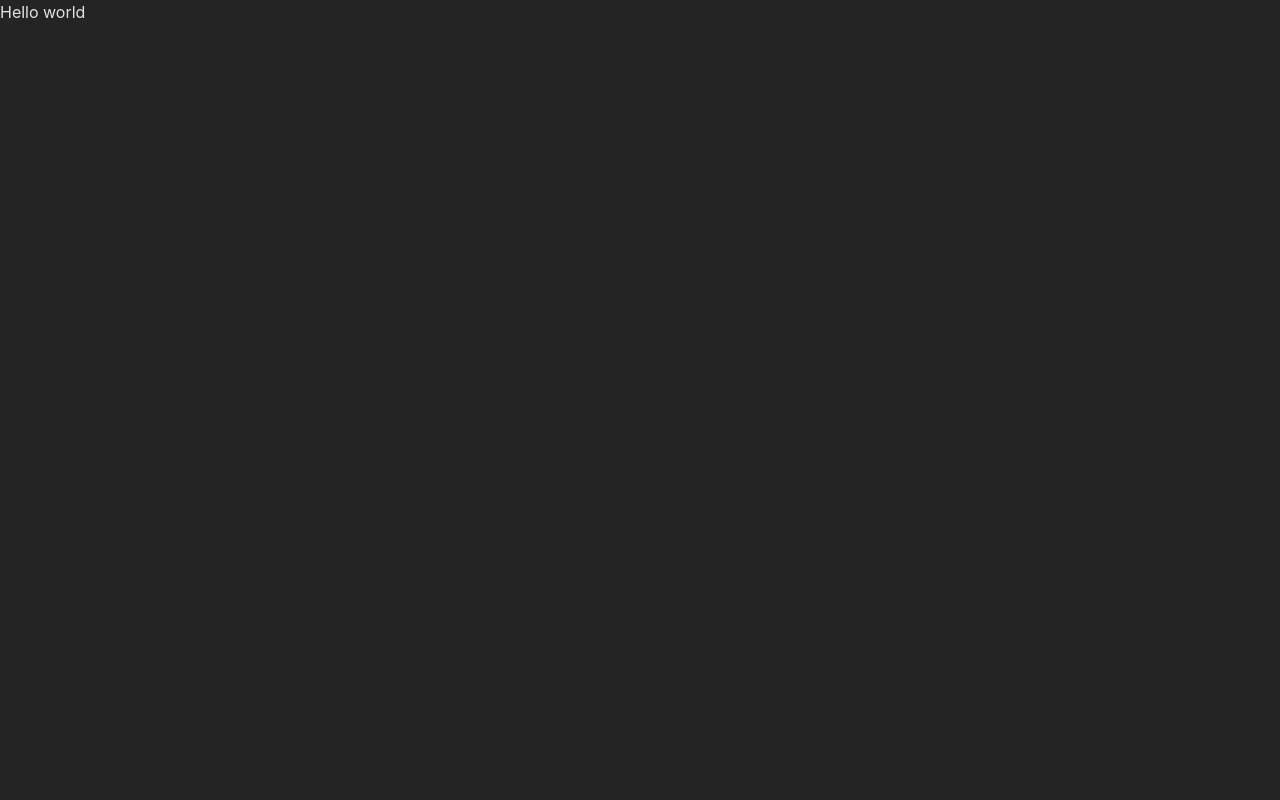
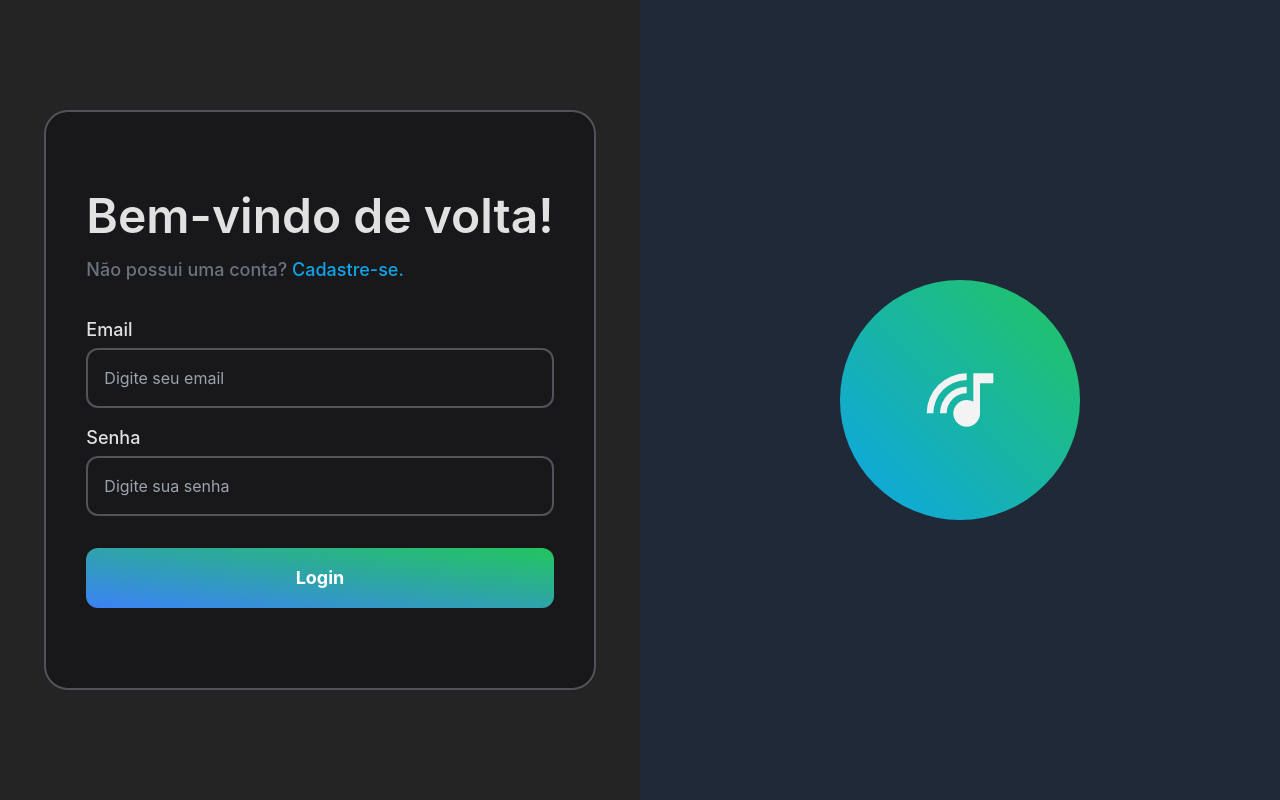
Before and after one commit to Mwrnk/spoticry-front, a React (Vite) app: page /login in a window 1280 px wide. Built offline with nearby package versions, Linux system fonts and the light colour scheme.

Commit message:
feat: adicionar autenticação, rota protegida e funcionalidades de login

```diff
--- a/src/App.jsx
+++ b/src/App.jsx
@@ -1,8 +1,29 @@
+import {
+  BrowserRouter as Router,
+  Route,
+  Routes,
+  Navigate,
+} from "react-router-dom";
+import Login from "./components/Login";
+import Home from "./pages/Home";
+import ProtectedRoute from "./components/ProtectedRoute.jsx";
+
 function App() {
   return (
-    <>
-      <h1>Hello world</h1>
-    </>
+    <Router>
+      <Routes>
+        <Route path="/" element={<Navigate to="/login" />} />
+        <Route path="/login" element={<Login />} />
+        <Route
+          path="/home"
+          element={
+            <ProtectedRoute>
+              <Home />
+            </ProtectedRoute>
+          }
+        />
+      </Routes>
+    </Router>
   );
 }
 
--- /dev/null
+++ b/src/components/Login.jsx
@@ -0,0 +1,100 @@
+import { useState } from "react";
+import axios from "axios";
+import { useNavigate } from "react-router-dom";
+import spoticryIcon from "../assets/spoticry.svg";
+
+function Login() {
+  const [email, setEmail] = useState("");
+  const [password, setPassword] = useState("");
+  const [error, setError] = useState(null);
+  const navigate = useNavigate();
+
+  const handleLogin = async () => {
+    console.log("Início do handleLogin");
+    try {
+      console.log("Tentando fazer login com", { email, password });
+      const response = await axios.post(
+        "https://invincible-midnight-action.glitch.me/user/login",
+        {
+          email,
+          password,
+        }
+      );
+      console.log("Resposta da API:", response);
+
+      if (response.data.token) {
+        const token = response.data.token;
+        console.log("Token recebido:", token);
+
+        localStorage.setItem("token", token);
+        console.log("Token salvo no localStorage");
+
+        navigate("/home");
+        console.log("Redirecionando para /home");
+      } else {
+        console.error("Token não recebido na resposta da API");
+        setError("Falha na autenticação. Token não recebido.");
+      }
+    } catch (err) {
+      console.error("Erro na autenticação:", err);
+      setError("Falha na autenticação. Verifique suas credenciais.");
+    }
+  };
+
+  return (
+    <div className="flex w-full h-screen">
+      <div className="w-full flex items-center justify-center lg:w-1/2">
+        <div className="bg-zinc-900 px-10 py-20 rounded-3xl border-2 border-zinc-600">
+          <h1 className="text-5xl font-semibold">Bem-vindo de volta!</h1>
+          <p className="font-medium text-lg text-gray-500 mt-4">
+            Não possui uma conta?{" "}
+            <span className="font-small text-lg text-sky-500">
+              Cadastre-se.
+            </span>
+          </p>
+          <div className="mt-8">
+            <div>
+              <label className="text-lg font-medium">Email</label>
+              <input
+                type="email"
+                value={email}
+                onChange={(e) => setEmail(e.target.value)}
+                className="w-full border-2 border-zinc-600 rounded-xl p-4 mt-1 bg-transparent"
+                placeholder="Digite seu email"
+              />
+            </div>
+            <div className="mt-4">
+              <label className="text-lg font-medium">Senha</label>
+              <input
+                type="password"
+                value={password}
+                onChange={(e) => setPassword(e.target.value)}
+                className="w-full border-2 border-zinc-600 rounded-xl p-4 mt-1 bg-transparent"
+                placeholder="Digite sua senha"
+              />
+            </div>
+            {error && <p className="text-red-500 mt-4">{error}</p>}
+            <div className="mt-8 flex flex-col gap-y-4">
+              <button
+                onClick={handleLogin}
+                className="active:scale-[.98] active:duration-75 hover:scale-[1.01] ease-in-out transition-all py-4 rounded-xl bg-gradient-to-tr from-blue-500 to-green-500 text-white text-lg font-bold"
+              >
+                Login
+              </button>
+            </div>
+          </div>
+        </div>
+      </div>
+      <div className="hidden relative lg:flex h-full w-1/2 items-center justify-center bg-gray-800">
+        <div className="w-60 h-60 bg-gradient-to-tr from-sky-500 to-green-500 rounded-full animate-spin"></div>
+        <img
+          src={spoticryIcon}
+          alt="Spoticry Icon"
+          className="absolute w-20 h-20"
+        />
+      </div>
+    </div>
+  );
+}
+
+export default Login;
--- /dev/null
+++ b/src/components/ProtectedRoute.jsx
@@ -0,0 +1,14 @@
+import { Navigate } from "react-router-dom";
+
+function ProtectedRoute({ children }) {
+  const token = localStorage.getItem("token");
+
+  if (!token) {
+    // Se o token não existir, redireciona para a página de login
+    return <Navigate to="/login" />;
+  }
+
+  return children;
+}
+
+export default ProtectedRoute;
--- /dev/null
+++ b/src/pages/Home.jsx
@@ -0,0 +1,25 @@
+import { useNavigate } from "react-router-dom";
+
+function Home() {
+  const navigate = useNavigate();
+
+  const handleLogout = () => {
+    localStorage.removeItem("token");
+    navigate("/login");
+  };
+
+  return (
+    <div>
+      <h1>Home Page</h1>
+      <p>Bem-vindo à página inicial!</p>
+      <button
+        onClick={handleLogout}
+        className="mt-8 py-2 px-4 bg-red-500 text-white rounded-lg"
+      >
+        Logout
+      </button>
+    </div>
+  );
+}
+
+export default Home;
```
Also changed, not shown: src/assets/spoticry.svg (added).
